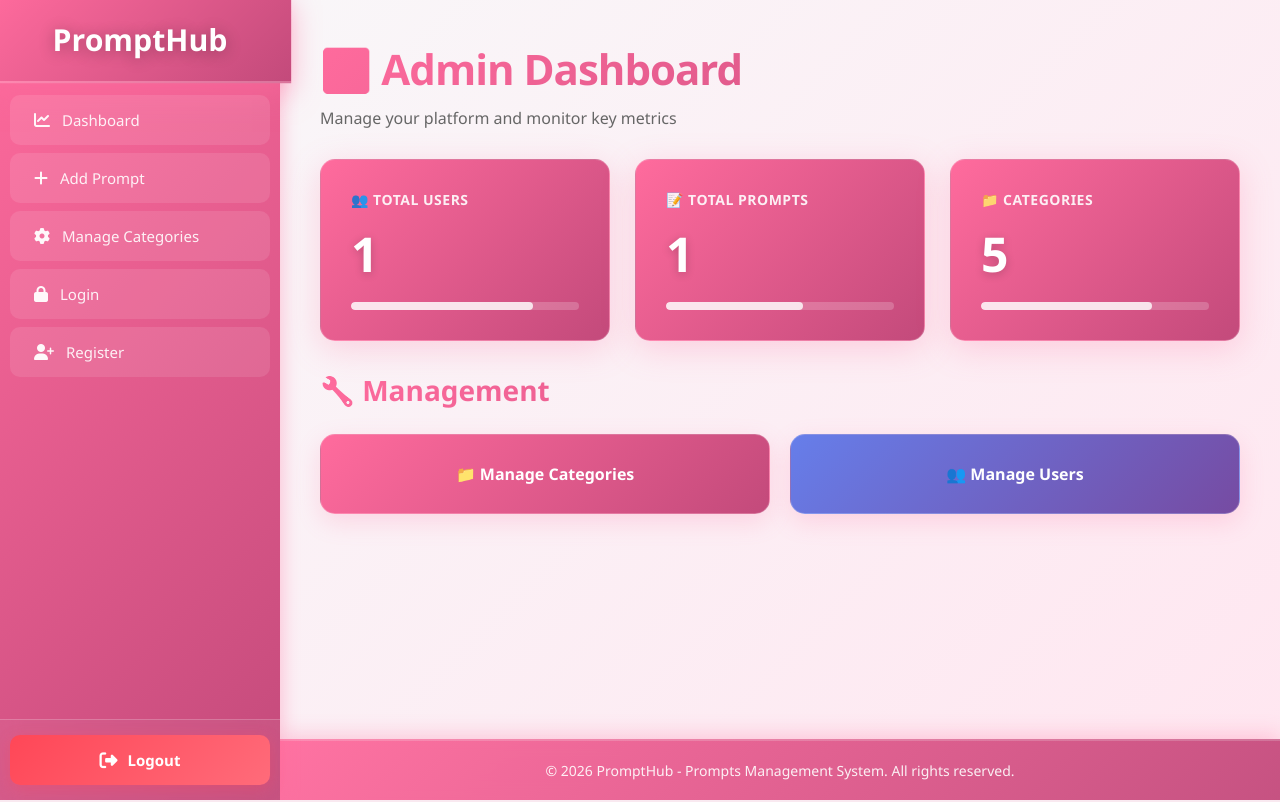
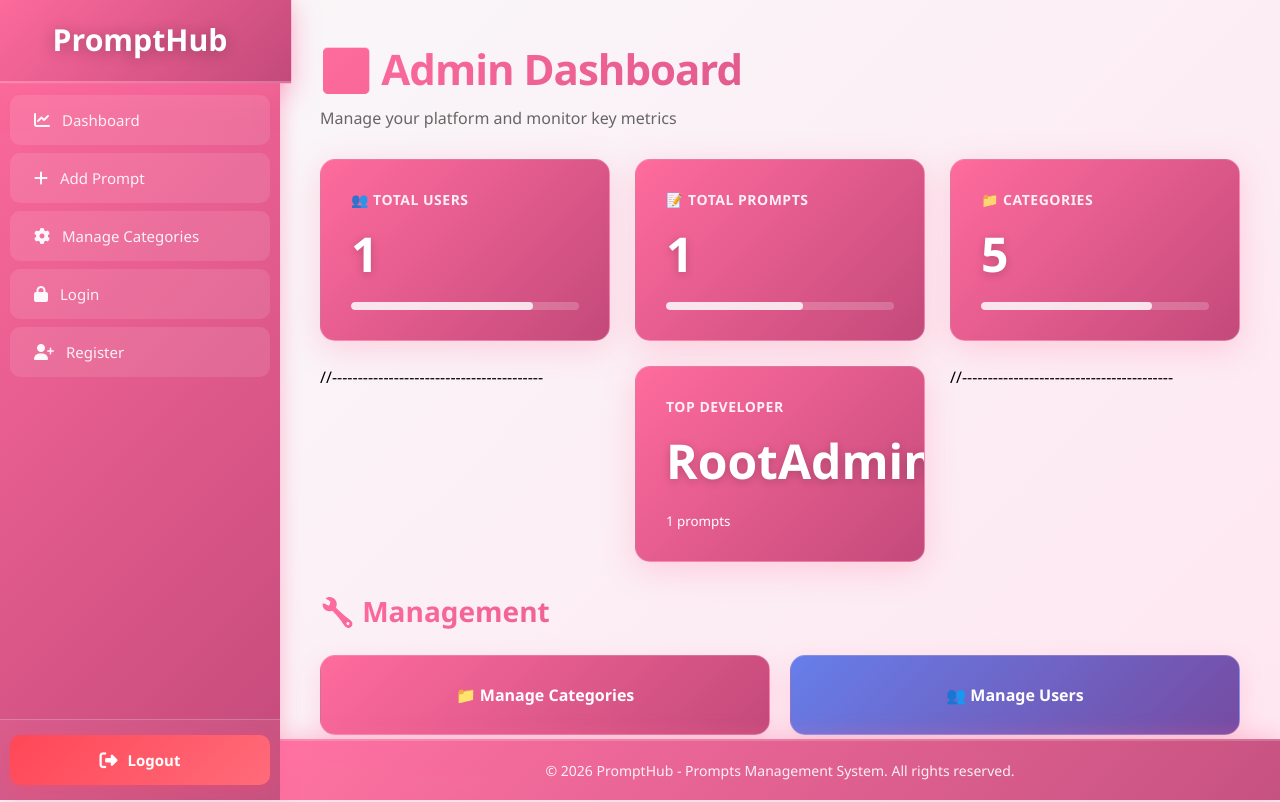
Before and after one commit to wissalaitihya/prompt-repository, a PHP site: page /admin/dashboard.php in a window 1280 px wide. Shown: the top 802 px of the page. Run offline with PHP 8.4, Linux system fonts and the light colour scheme; a user stored in the database is signed in; data comes from the database, SQL or seed files in the repository.

Commit message:
Add_TopDeveloper

```diff
--- a/admin/dashboard.php
+++ b/admin/dashboard.php
@@ -16,6 +16,21 @@ $stmt = $pdo->query("
     ORDER BY p.id DESC
 ");
 $prompts = $stmt->fetchAll();
+
+
+// best_user
+    $bestUser = $pdo->query("
+        SELECT users.username, COUNT(prompts.id) AS total
+        FROM prompts
+        JOIN users ON prompts.user_id = users.id
+        GROUP BY users.id
+        ORDER BY total DESC
+        LIMIT 1
+    ")->fetch();
+
+
+
+
 ?>
 
 <style>
@@ -262,6 +277,24 @@ main {
                 <div class="progress-fill" style="width: 75%"></div>
             </div>
         </div>
+        //-----------------------------------------
+
+        <div class="stat-card">
+            <div class="stat-title">Top Developer</div>
+
+            <div class="stat-value">
+                <?= $bestUser ? htmlspecialchars($bestUser['username']) : 'Aucun' ?>
+            </div>
+
+            <small>
+                <?= $bestUser ? $bestUser['total'] . ' prompts' : '' ?>
+            </small>
+
+
+        </div>
+
+        //-----------------------------------------
+
     </div>
 
     <div class="admin-section">
```
